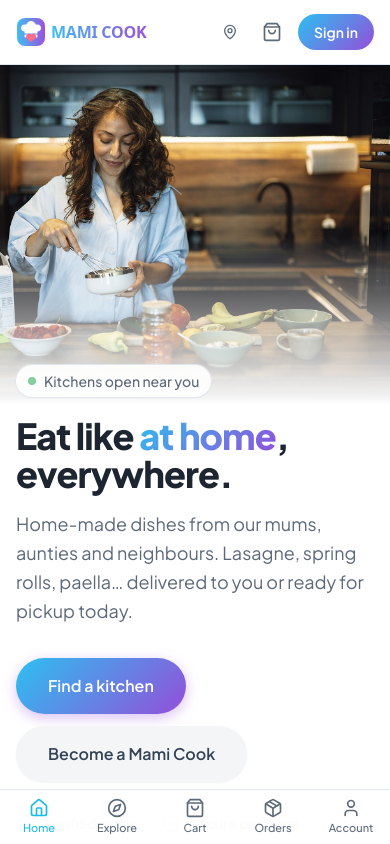
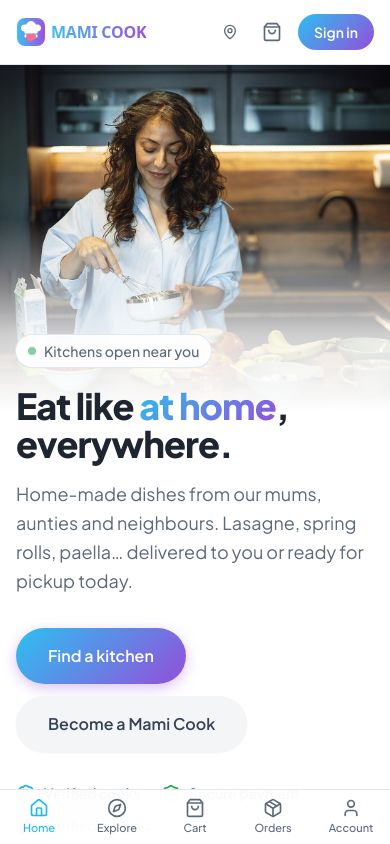
Before and after one commit to thanhly260287-dot/mami-cook, a React (Vite) app in the folder apps/web/: page / in a window 390 px wide. Shown: the top 844 px of the page. Built offline with nearby package versions, Linux system fonts and the light colour scheme; no server answers.

Commit message:
Accueil : maman souriante en cuisine moderne, texte qui déborde sur la photo
Co-Authored-By: Claude Opus 5.5 <noreply@anthropic.com>
Claude-Session: https://claude.ai/code/session_011KyuyiCdyRrZ5CgcnnVRQU

```diff
--- a/apps/web/src/components/home.tsx
+++ b/apps/web/src/components/home.tsx
@@ -11,10 +11,10 @@ export function HeroSection({ openCount }: { openCount?: number }) {
       <motion.img initial={{ scale: 1.06 }} animate={{ scale: 1 }} transition={{ duration: 1.2, ease: "easeOut" }}
         src={`${import.meta.env.BASE_URL}images/hero.jpg`} alt={t("Une maman souriante qui cuisine dans sa cuisine")}
         fetchPriority="high" decoding="async"
-        className="absolute inset-x-0 top-0 -z-10 h-[340px] w-full object-cover object-[80%_30%] sm:h-[420px] md:inset-0 md:h-full md:object-[70%_35%]" />
-      {/* Fondu blanc : par le bas sur téléphone (photo en haut, texte dessous), par la gauche sur ordinateur */}
-      <div aria-hidden className="absolute inset-x-0 top-0 -z-10 h-[340px] bg-gradient-to-b from-white/0 via-white/0 to-card sm:h-[420px] md:inset-0 md:h-full md:bg-gradient-to-r md:from-card md:from-25% md:via-card/70 md:via-45% md:to-card/0 md:to-65%" />
-      <div className="container relative flex pb-10 pt-[300px] sm:pt-[380px] md:min-h-[620px] md:items-center md:py-20">
+        className="absolute inset-x-0 top-0 -z-10 h-[380px] w-full object-cover object-[42%_30%] sm:h-[460px] md:inset-y-0 md:left-auto md:right-0 md:h-full md:w-[64%] md:object-[40%_35%]" />
+      {/* Fondu vers le fond de page : par le bas sur téléphone, par la gauche de la photo sur ordinateur (le texte déborde dessus) */}
+      <div aria-hidden className="absolute inset-x-0 top-0 -z-10 h-[384px] bg-gradient-to-b from-card/0 from-40% via-card/80 via-70% to-card to-90% sm:h-[464px] md:inset-y-0 md:left-auto md:right-0 md:h-full md:w-[64%] md:bg-gradient-to-r md:from-card md:from-0% md:via-card/40 md:via-25% md:to-card/0 md:to-50%" />
+      <div className="container relative flex pb-10 pt-[270px] sm:pt-[350px] md:min-h-[620px] md:items-center md:py-20">
         <motion.div initial={{ opacity: 0, y: 24 }} animate={{ opacity: 1, y: 0 }} transition={{ duration: 0.7, delay: 0.1 }} className="max-w-xl">
           <div className="mb-5 inline-flex items-center gap-2 rounded-full bg-card/90 px-3 py-1.5 text-sm font-medium text-muted-foreground shadow-sm ring-1 ring-border backdrop-blur">
             <span className="h-2 w-2 animate-pulse rounded-full bg-status-hot" />
```
Also changed, not shown: 4 other files (tests, documents, lock files or other folders).
